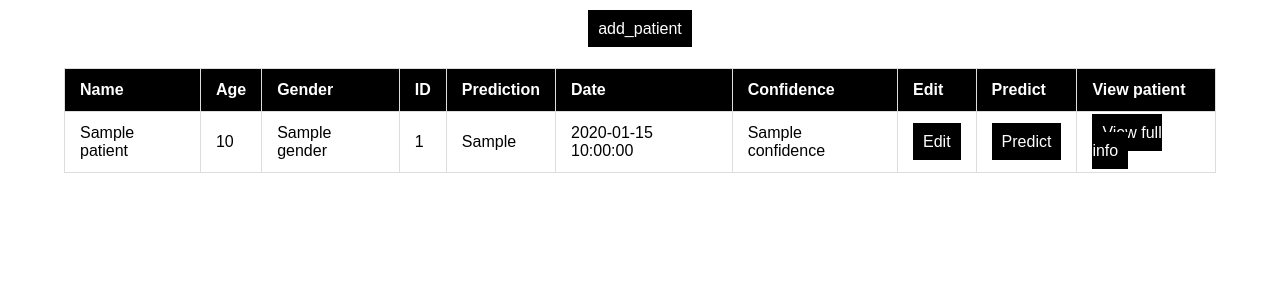
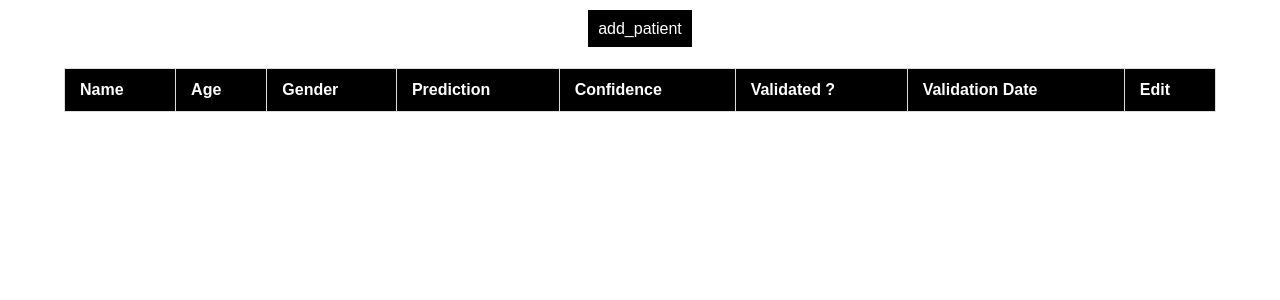
Before and after one commit to kstarkiller/simplon_brief14_NeuroApp, a FastAPI app: template braintumor-ui/templates/view_validates_patients.html in a window 1280 px wide. Shown: the part 88-388 px from the top of the page. Run offline with FastAPI, Linux system fonts and the light colour scheme; the template is opened without the code that fills it: most values are stand-ins (such as "Sample title", 1, 10 or a date in 2020); lists and menus that the app fills with data are empty.

Commit message:
Ajouter étape de validation de la prédiction et correction de la validates_view

```diff
--- a/braintumor-ui/app.py
+++ b/braintumor-ui/app.py
@@ -34,6 +34,9 @@ class PredictionModel(BaseModel):
     @validator('confidence')
     def validate_confidence(cls, v):
         return round(v, 2) if v is not None else v
+
+    def model_dump(self):
+        return self.__dict__
 
 # Modèle Pydantic pour le scanner
 class ScannerModel(BaseModel):
@@ -277,17 +280,29 @@ async def predict_patient(request: Request, patient_id: str):
 def check_predict(request: Request):
     return templates.TemplateResponse("view_full_patient.html", {"request": request})
 
-# to update mongoDB with new datas edited
+# Route pour faire le check de la prediction
 @app.post("/check_predict_post/{patient_id}")
-async def check_predict_post(patient_id: str, patient: PatientViewModel):
-    current_date = datetime.now().strftime("%Y-%m-%d %H:%M:%S")
-    updated_fields = {k: v for k, v in patient.model_dump().items()}
-    # Update patient data with check result and date
-    db.patients.update_one({"_id": ObjectId(patient_id)}, {"$set": updated_fields,
-                                                           "predict_check_date": current_date})
+async def check_predict_post(patient_id: str, patient: PredictionModel):
+    try:
+        current_date = datetime.now().strftime("%Y-%m-%d %H:%M:%S")
 
-    # Return the page
-    return RedirectResponse(url="/view_patients")
+        # Update patient data with check result and date
+        predict_check = patient.model_dump().get("predict_check")
+
+        # Update patient data with check result and date
+        db.patients.update_one(
+            {"_id": ObjectId(patient_id)},
+            {"$set": {
+                "scanner.prediction.predict_check": predict_check,
+                "scanner.prediction.predict_check_date": current_date
+            }}
+        )
+
+        # Return the page
+        return RedirectResponse(url="/view_patients")
+    except Exception as e:
+        print(f"Error: {e}")
+        raise HTTPException(status_code=500, detail=str(e))
 
 
 def trigger_prediction(image_data: str):
--- a/braintumor-ui/templates/view_validates_patients.html
+++ b/braintumor-ui/templates/view_validates_patients.html
@@ -29,27 +29,25 @@
           <th>Name</th>
           <th>Age</th>
           <th>Gender</th>
-          <th>ID</th>
           <th>Prediction</th>
-          <th>Date</th>
           <th>Confidence</th>
+          <th>Validated ?</th>
+          <th>Validation Date</th>
           <th>Edit</th>
-          <th>Predict</th>
-          <th>View patient</th>
         </tr>
       </thead>
 
       <tbody>
         {% for patient in patients %}
-        {% if patient.validation != None %}
+        {% if patient.scanner and patient.scanner.prediction.predict_check == "yes" %}
         <tr>
           <td>{{ patient.name }}</td>
           <td>{{ patient.age }}</td>
           <td>{{ patient.gender }}</td>
-          <td>{{ patient.id }}</td>
           <td>{{ patient.scanner.prediction.AI_predict }}</td>
-          <td>{{ patient.scanner.prediction.prediction_date }}</td>
           <td>{{ patient.scanner.prediction.confidence }}</td>
+          <td>{{ patient.scanner.prediction.predict_check }}</td>
+          <td>{{ patient.scanner.prediction.predict_check_date }}</td>
 
           <td>
             <a href="{{ url_for('edit_patient', patient_id=patient.id) }}"
@@ -57,13 +55,8 @@
             >
           </td>
           <td>
-            <a href="{{ url_for('predict_patient', patient_id=patient.id) }}"
-              >Predict</a
-            >
-          </td>
-          <td>
             <a href="{{ url_for('full_view_patient', patient_id=patient.id) }}"
-              >View full info</a
+              >View patient</a
             >
           </td>
         </tr>
```
Also changed, not shown: braintumor-ui/templates/full_view_patient.html (+24 -7 lines).
